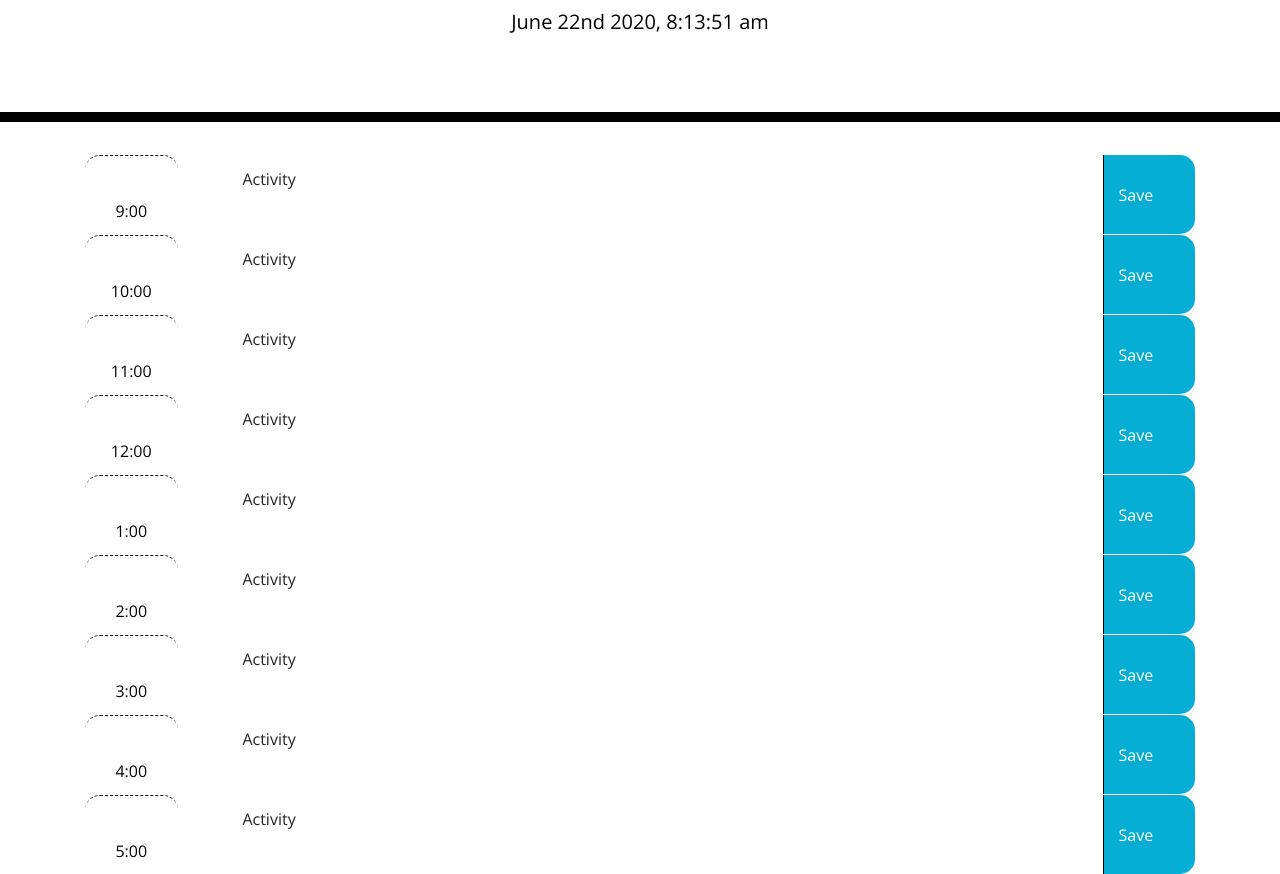
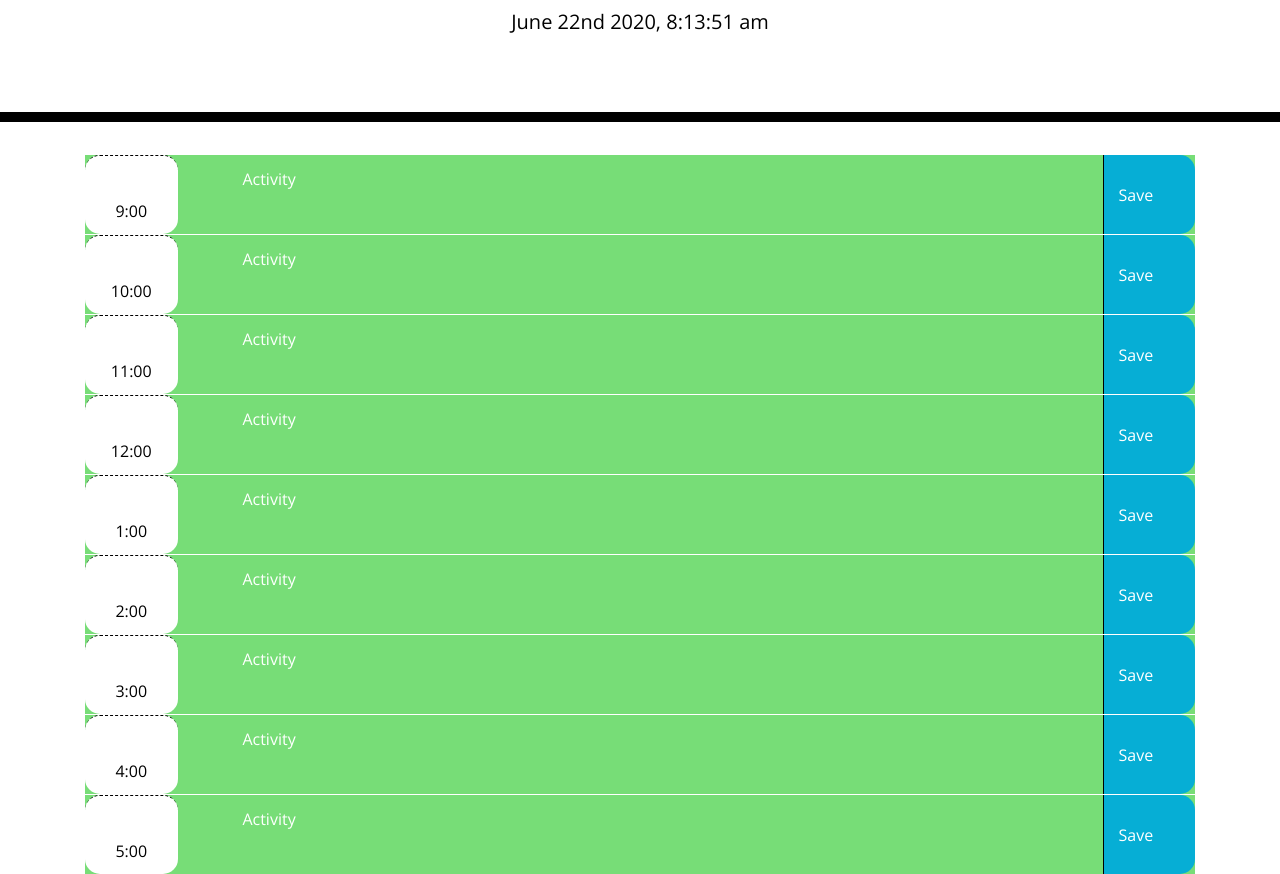
Before and after one commit to GildedRose/GetStuffDone, a plain HTML site: page index.html in a window 1280 px wide. Shown: the part 182-1056 px from the top of the page. Drawn offline with nearby package versions, Linux system fonts and the light colour scheme.

Commit message:
color coded past present futre times

```diff
--- a/assets/js/script.js
+++ b/assets/js/script.js
@@ -8,5 +8,19 @@ var i;
 
 for(i=9; i< 18; i++){
     var temp = ".row-" + i;
-    $(temp).append(moment(i, "HH").format('h:mm'));
-};
+    var hr = moment(i, "HH");
+
+    $(temp).append(hr.format('h:mm'));
+
+    var delta = hr.diff(moment().startOf('hour'));
+    var row = "#row-" + i;
+    if (delta > 0){
+        $(row).addClass("future")
+    }
+    else if (delta < 0){
+        $(row).addClass("past")
+    }
+    else {
+        $(row).addClass("present")
+    }
+}
--- a/index.html
+++ b/index.html
@@ -31,7 +31,7 @@
     <div class="container">
       <!-- Timeblocks go here -->
       <!-- 9 am -->
-      <div class="container">
+      <div id= "row-9" class="container">
         <div class="row">
           <div class="col-1 time time-block hour row-9">
           </div>
@@ -44,7 +44,7 @@
         </div>
       </div>
       <!-- 10 am -->
-      <div class="container">
+      <div id="row-10" class="container">
         <div class="row">
           <div class="col-1 time time-block hour row-10">
           </div>
@@ -57,7 +57,7 @@
         </div>
       </div>
       <!-- 11 am -->
-      <div class="container">
+      <div id="row-11" class="container">
         <div class="row">
           <div class="col-1 time time-block hour row-11">
           </div>
@@ -70,7 +70,7 @@
         </div>
       </div>
       <!-- 12 noon -->
-      <div class="container">
+      <div id="row-12" class="container">
         <div class="row">
           <div class="col-1 time time-block hour row-12">
           </div>
@@ -83,7 +83,7 @@
         </div>
       </div>
       <!-- 1 pm -->
-      <div class="container">
+      <div id="row-13" class="container">
         <div class="row">
           <div class="col-1 time time-block hour row-13">
           </div>
@@ -96,7 +96,7 @@
         </div>
       </div>
       <!-- 2 pm -->
-      <div class="container">
+      <div id="row-14" class="container">
         <div class="row">
           <div class="col-1 time time-block hour row-14">
           </div>
@@ -109,7 +109,7 @@
         </div>
       </div>
       <!-- 3 pm -->
-      <div class="container">
+      <div id="row-15" class="container">
         <div class="row">
           <div class="col-1 time time-block hour row-15">
           </div>
@@ -122,7 +122,7 @@
         </div>
       </div>
       <!-- 4 pm -->
-      <div class="container">
+      <div id="row-16" class="container">
         <div class="row">
           <div class="col-1 time time-block hour row-16">
           </div>
@@ -135,7 +135,7 @@
         </div>
       </div>
       <!-- 5 pm -->
-      <div class="container">
+      <div id="row-17" class="container">
         <div class="row">
           <div class="col-1 time time-block hour row-17">
           </div>
```
